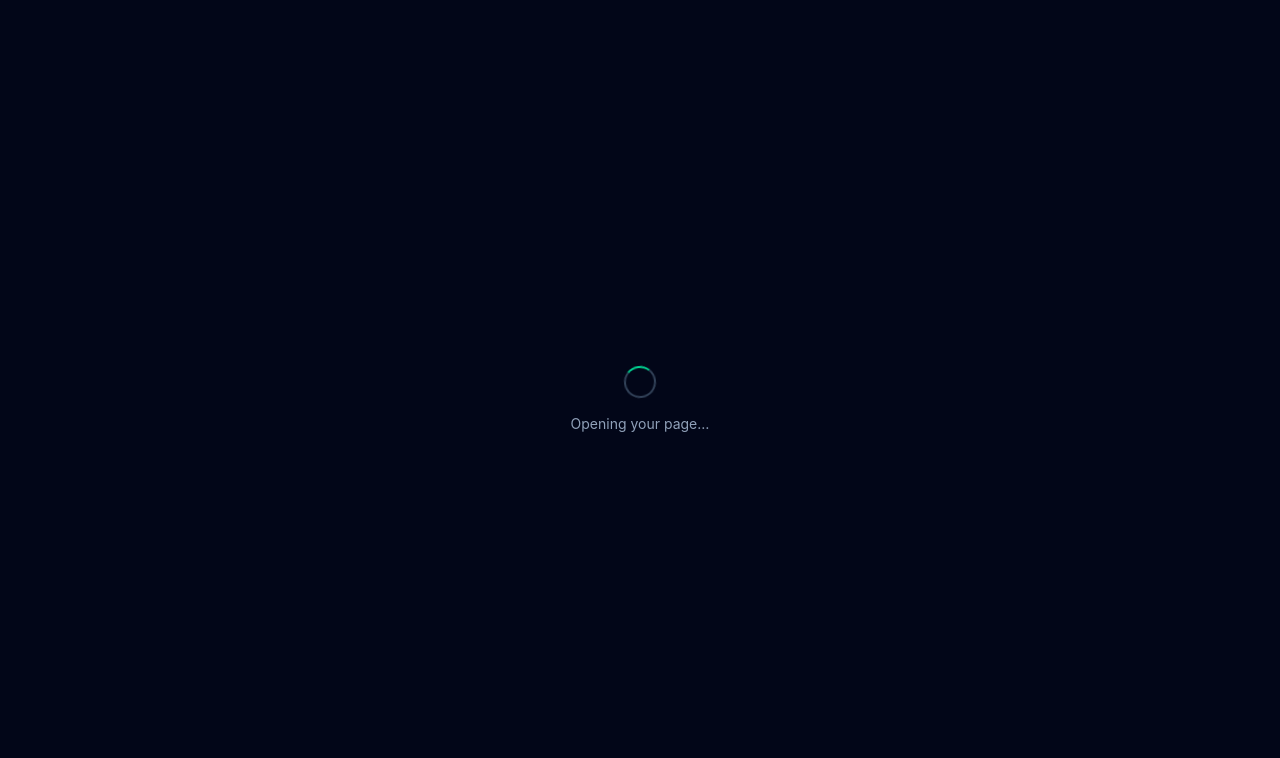
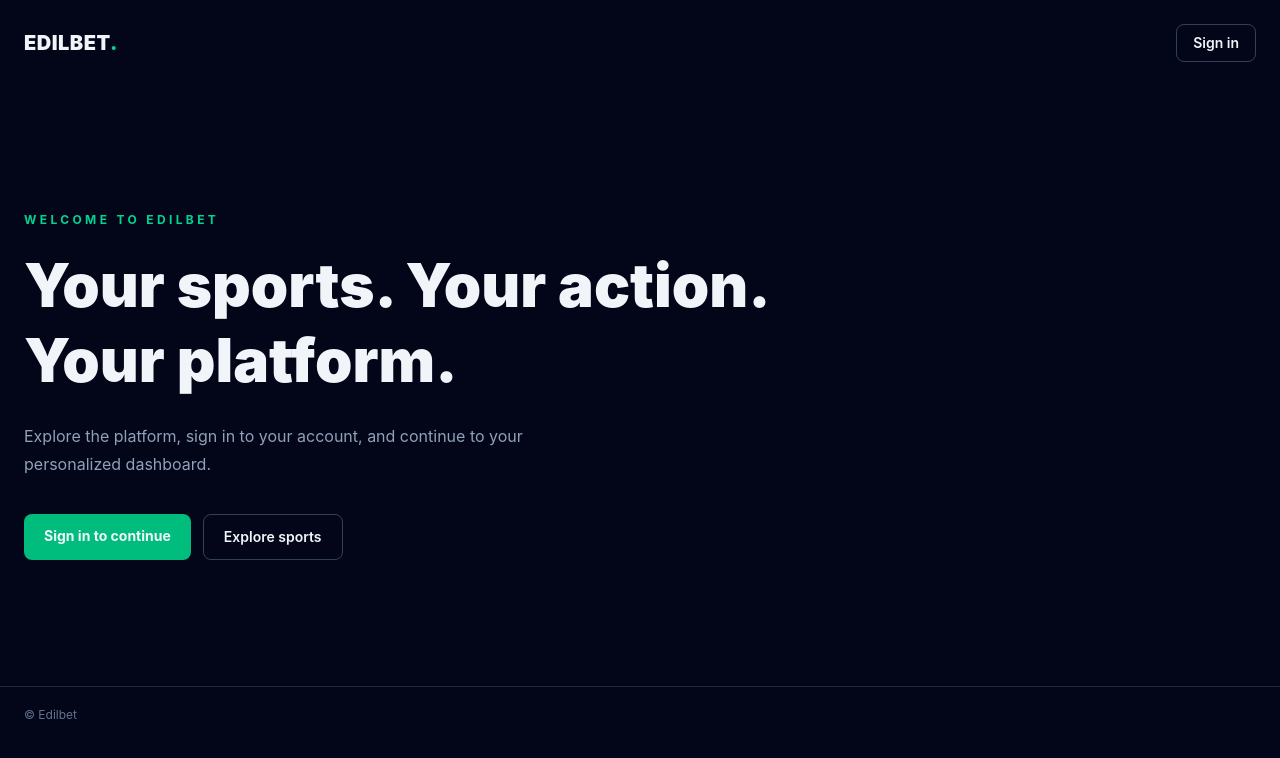
Before and after one commit to tadiosgb1/Edilbetting, a Next.js app in the folder frontend-next/: page / in a window 1280 px wide. Before the commit this address had no page. Shown: the top 758 px of the page. Built offline with nearby package versions, Linux system fonts and the light colour scheme.

Commit message:
Keep root route on public home page

```diff
--- a/frontend-next/src/app/page.tsx
+++ b/frontend-next/src/app/page.tsx
@@ -1,38 +1,22 @@
-"use client";
-
-import { useEffect, useState } from "react";
-import { useRouter } from "next/navigation";
-import { useAuthStore } from "@/stores/auth-store";
-
-const roleDestinations = {
-  admin: "/admin",
-  agent: "/agent",
-  player: "/player",
-} as const;
+import Link from "next/link";
 
 export default function HomePage() {
-  const router = useRouter();
-  const user = useAuthStore((state) => state.user);
-  const [hydrated, setHydrated] = useState(false);
-
-  useEffect(() => {
-    const persist = useAuthStore.persist;
-    if (persist.hasHydrated()) setHydrated(true);
-    const unsubscribe = persist.onFinishHydration(() => setHydrated(true));
-    return unsubscribe;
-  }, []);
-
-  useEffect(() => {
-    if (!hydrated) return;
-    router.replace(user ? roleDestinations[user.role] : "/player");
-  }, [hydrated, user, router]);
-
   return (
-    <main className="grid min-h-screen place-items-center bg-slate-950 text-slate-100">
-      <div className="flex flex-col items-center gap-4" role="status" aria-live="polite">
-        <div className="h-8 w-8 animate-spin rounded-full border-2 border-slate-700 border-t-emerald-400" aria-label="Loading" />
-        <p className="text-sm text-slate-400">Opening your page…</p>
-      </div>
+    <main className="min-h-screen bg-slate-950 text-slate-100">
+      <header className="mx-auto flex max-w-7xl items-center justify-between px-6 py-6">
+        <Link href="/" className="text-xl font-black tracking-wide">EDILBET<span className="text-emerald-400">.</span></Link>
+        <Link href="/auth/login" className="rounded-lg border border-slate-700 px-4 py-2 text-sm font-semibold transition hover:border-emerald-400 hover:text-emerald-300">Sign in</Link>
+      </header>
+      <section className="mx-auto flex min-h-[75vh] max-w-7xl flex-col justify-center px-6 py-16">
+        <p className="mb-5 text-xs font-bold uppercase tracking-[0.28em] text-emerald-400">Welcome to Edilbet</p>
+        <h1 className="max-w-3xl text-4xl font-black leading-tight sm:text-6xl">Your sports. Your action. Your platform.</h1>
+        <p className="mt-6 max-w-xl text-base leading-7 text-slate-400">Explore the platform, sign in to your account, and continue to your personalized dashboard.</p>
+        <div className="mt-9 flex flex-wrap gap-3">
+          <Link href="/auth/login" className="rounded-lg bg-emerald-500 px-5 py-3 text-sm font-bold text-slate-950 transition hover:bg-emerald-400">Sign in to continue</Link>
+          <Link href="/player" className="rounded-lg border border-slate-700 px-5 py-3 text-sm font-semibold transition hover:border-slate-500">Explore sports</Link>
+        </div>
+      </section>
+      <footer className="mx-auto max-w-7xl border-t border-slate-800 px-6 py-5 text-xs text-slate-500">© Edilbet</footer>
     </main>
   );
 }
```
